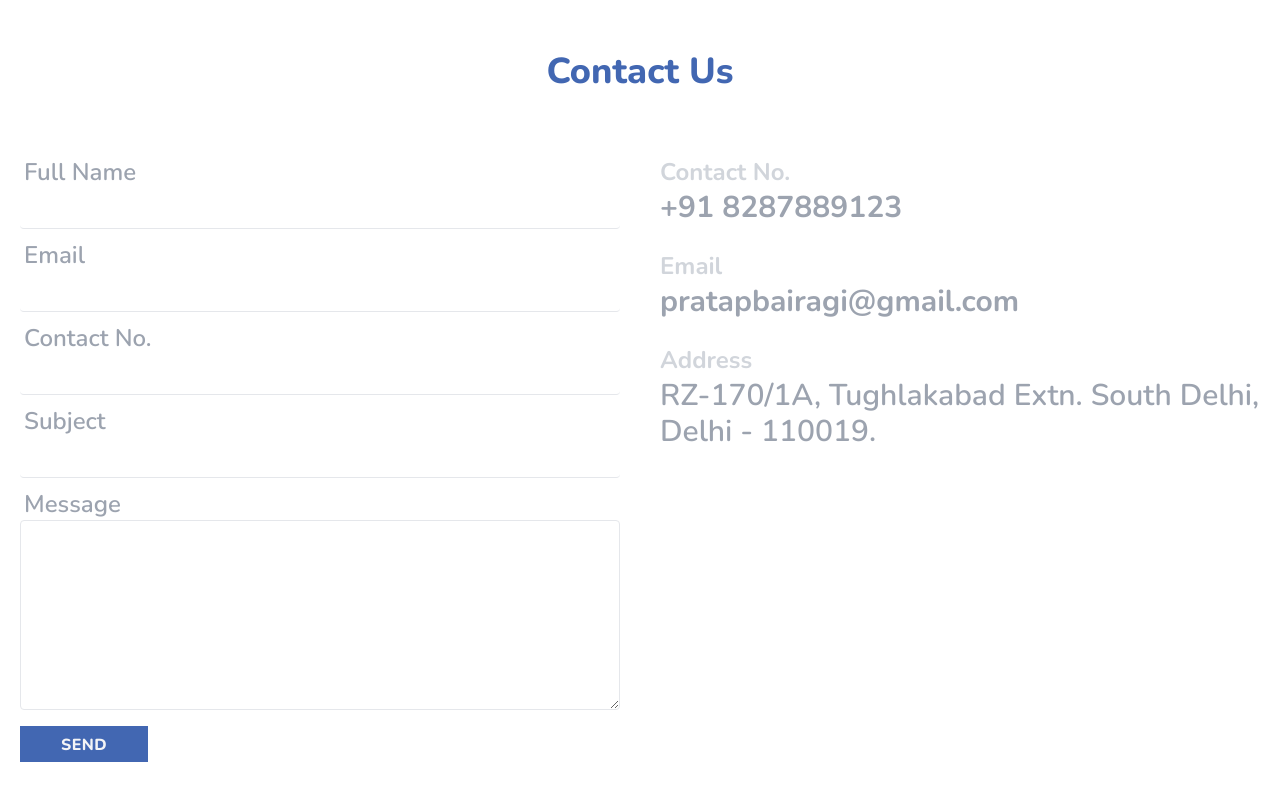
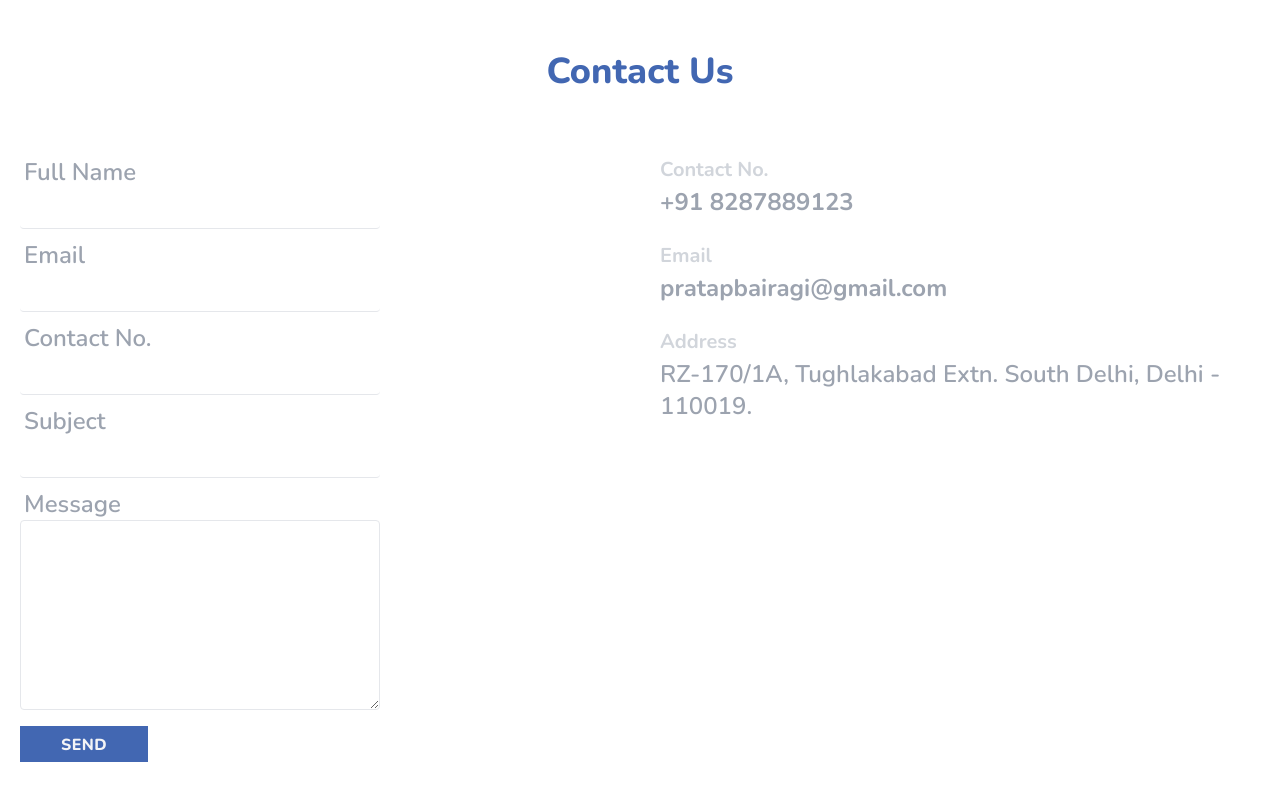
Before and after one commit to pratapbairagi/vegetable-website, a React (Vite) app in the folder client/: page / in a window 1280 px wide. Shown: the part 5670-6470 px from the top of the page. Built offline with nearby package versions, Linux system fonts and the light colour scheme.

Commit message:
added cotatc us and changed css

```diff
--- a/client/src/component/contact.jsx
+++ b/client/src/component/contact.jsx
@@ -12,27 +12,27 @@ const Contact = () => {
                         <img src="./images/contact_msg.png" className="h-full w-full opacity-80" alt="" />
                     </div>
                     <form className="col-span-12 sm:col-span-12 md:col-span-12 lg:col-span-12 grid gird-cols-12 gap-y-2.5 ">
-                        <fieldset className="flex flex-col">
+                        <fieldset className="flex flex-col lg:max-w-60%">
                             <label htmlFor="name" className=" text-sm md:text-base lg:text-xl xl:text-2xl font-semibold font-nunito text-gray-400 px-1">Full Name</label>
                             <input type="text" id="name" className="border-b outline-0 py-1.5 text-xs md:text-sm lg:text-base xl:text-xl md:text-base px-1  text-gray-400 font-nunito rounded" />
                         </fieldset>
 
-                        <fieldset className="flex flex-col">
+                        <fieldset className="flex flex-col lg:max-w-60%">
                             <label htmlFor="email" className=" text-sm md:text-base lg:text-xl xl:text-2xl font-semibold font-nunito text-gray-400 px-1">Email</label>
                             <input type="text" id="email" className="border-b outline-0 py-1.5 text-xs md:text-sm lg:text-base xl:text-xl px-1 py-0.5 text-xs text-gray-400 font-nunito rounded" />
                         </fieldset>
 
-                        <fieldset className="flex flex-col">
+                        <fieldset className="flex flex-col lg:max-w-60%">
                             <label htmlFor="contact" className=" text-sm md:text-base lg:text-xl xl:text-2xl font-semibold font-nunito text-gray-400 px-1">Contact No.</label>
                             <input type="tel" id="contact" className="border-b outline-0 py-1.5 text-xs md:text-sm lg:text-base xl:text-xl px-1 py-0.5 text-xs text-gray-400 font-nunito rounded" />
                         </fieldset>
 
-                        <fieldset className="flex flex-col">
+                        <fieldset className="flex flex-col lg:max-w-60%">
                             <label htmlFor="subject" className="text-sm md:text-base lg:text-xl xl:text-2xl font-semibold font-nunito text-gray-400 px-1">Subject</label>
                             <input type="text" id="contact" className="border-b outline-0 py-1.5 text-xs md:text-sm lg:text-base xl:text-xl px-1 py-0.5 text-xs text-gray-400 font-nunito rounded" />
                         </fieldset>
 
-                        <fieldset className="flex flex-col">
+                        <fieldset className="flex flex-col lg:max-w-60%">
                             <label htmlFor="msg" className=" text-sm md:text-base lg:text-xl xl:text-2xl font-semibold font-nunito text-gray-400 px-1">Message</label>
                             <textarea type="text" rows="6" id="contact" className="border outline-0 px-1 py-2.5 text-xs md:text-sm lg:text-base xl:text-xl text-gray-400 font-nunito rounded" > </textarea>
                         </fieldset>
@@ -49,18 +49,18 @@ const Contact = () => {
                         <div className="order-2 lg:order-1 col-span-12 sm:col-span-12 md:col-span-12 lg:col-span-12 flex flex-col gap-y-4 md:gap-y-6 xl:h-full">
 
                             <div className="w-full flex flex-col gap-y-0.5">
-                                <span className="text-base md:text-xl lg:text-2xl font-bold font-nunito text-gray-300">Contact No.</span>
-                                <div className="text-xl md:text-2xl lg:text-3xl font-bold font-nunito text-gray-400">+91 8287889123</div>
+                                <span className="text-base md:text-xl font-bold font-nunito text-gray-300">Contact No.</span>
+                                <div className="text-xl md:text-2xl font-bold font-nunito text-gray-400">+91 8287889123</div>
                             </div>
 
                             <div className="w-full flex flex-col gap-y-0.5">
-                                <span className="text-base md:text-xl lg:text-2xl font-bold font-nunito text-gray-300">Email</span>
-                                <div className="text-xl md:text-2xl lg:text-3xl font-bold font-nunito text-gray-400">pratapbairagi@gmail.com</div>
+                                <span className="text-base md:text-xl font-bold font-nunito text-gray-300">Email</span>
+                                <div className="text-xl md:text-2xl font-bold font-nunito text-gray-400">pratapbairagi@gmail.com</div>
                             </div>
 
                             <div className="w-full flex flex-col gap-y-0.5">
-                                <span className="text-base md:text-xl lg:text-2xl font-bold font-nunito text-gray-300">Address</span>
-                                <div className="text-xl md:text-2xl lg:text-3xl font-semibold font-nunito text-gray-400">RZ-170/1A, Tughlakabad Extn. South Delhi, Delhi - 110019.</div>
+                                <span className="text-base md:text-xl font-bold font-nunito text-gray-300">Address</span>
+                                <div className="text-xl md:text-2xl font-semibold font-nunito text-gray-400">RZ-170/1A, Tughlakabad Extn. South Delhi, Delhi - 110019.</div>
                             </div>
 
                         </div>
```
